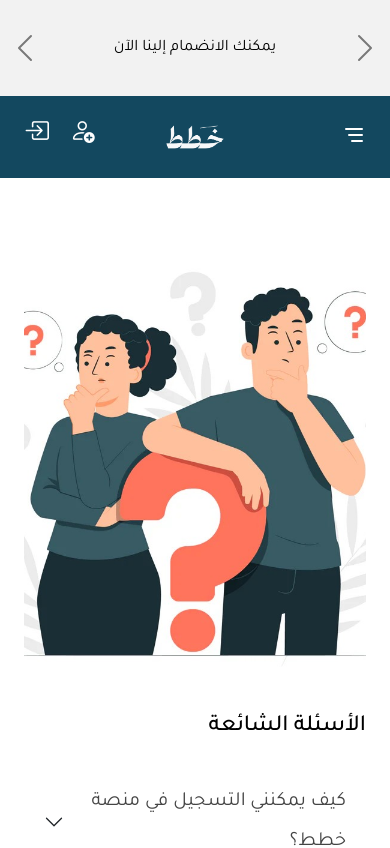
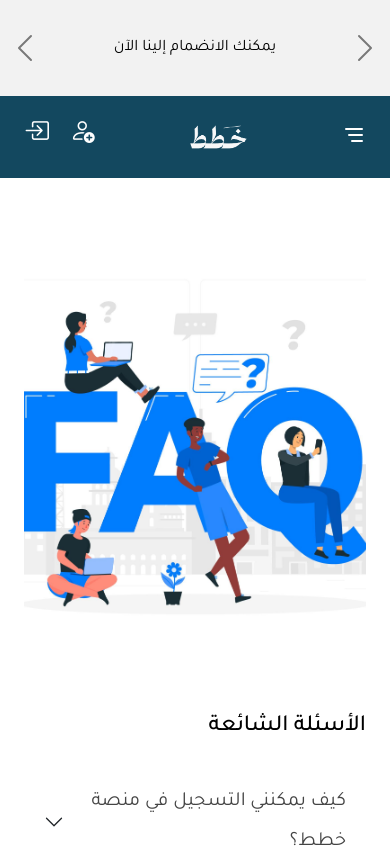
Before and after one commit to drfawzyofficial/Jobs-Client, a Vue app: page /pages/faq in a window 390 px wide. Shown: the top 848 px of the page. Built offline with nearby package versions, Linux system fonts and the light colour scheme.

Commit message:
push all edits

```diff
--- a/src/assets/css/header.css
+++ b/src/assets/css/header.css
@@ -144,6 +144,9 @@ html[lang="ar"] .header .header__1 .icons {
 @media (max-width: 767.98px) {}
 
 @media (max-width: 575.98px) {
+  .header .header__1 .items, .header .header__1 .mobile-sidebar, .header .header__1 .icons {
+    width: auto;
+  }
   .header .header__1 .logo a img {
     height: 50px;
   }
--- a/src/assets/css/sidebar.css
+++ b/src/assets/css/sidebar.css
@@ -31,6 +31,11 @@ html[lang="ar"] .sidebar {
 .sidebar .remove-sidebar {
     font-size: 25px;
     transition: all 0.3s ease-in-out;
+}
+
+
+.sidebar-mobilemenu .sidebar-mobilemenu-items {
+    padding: 0;
 }
 
 .sidebar-mobilemenu .sidebar-mobilemenu-items .accordion .accordion-item {
--- a/src/components/FAQComponent.vue
+++ b/src/components/FAQComponent.vue
@@ -4,7 +4,7 @@
       <div class="row">
         <div class="col-md-6">
           <div class="faq-image">
-            <img class="store-animation-shadow" src="@/assets/images/faq.png" />
+            <img class="store-animation-shadow" src="@/assets/images/faq.jpg" />
           </div>
         </div>
         <div class="col-md-6 mt-4 mt-md-0">
--- a/src/components/khatat-statistics.vue
+++ b/src/components/khatat-statistics.vue
@@ -48,7 +48,7 @@
                 </div>
                 <div class="col-12 mt-3">
                     <div class="visit-about text-center">
-                        <a class="btn btn-primary" href="/pages/about-us">زيارة <i class="bi bi-eye"></i></a>
+                        <router-link class="btn btn-primary" to="/pages/about-us">زيارة <i class="bi bi-eye"></i></router-link>
                     </div>
                 </div>
             </div>
--- a/src/main.js
+++ b/src/main.js
@@ -13,5 +13,6 @@ import Layout from "@/components/Layout.vue"
 import DashboardLayout from "@/components/DashboardLayout.vue"
 const app = createApp(App).use(router).use(store);
 app.component('Layout', Layout);
+app.component('DashboardLayout', DashboardLayout);
 app.use(AOS.init());
 app.mount("#app");
```
Also changed, not shown: src/assets/images/faq.jpg (added), src/assets/images/faq.png (deleted).
